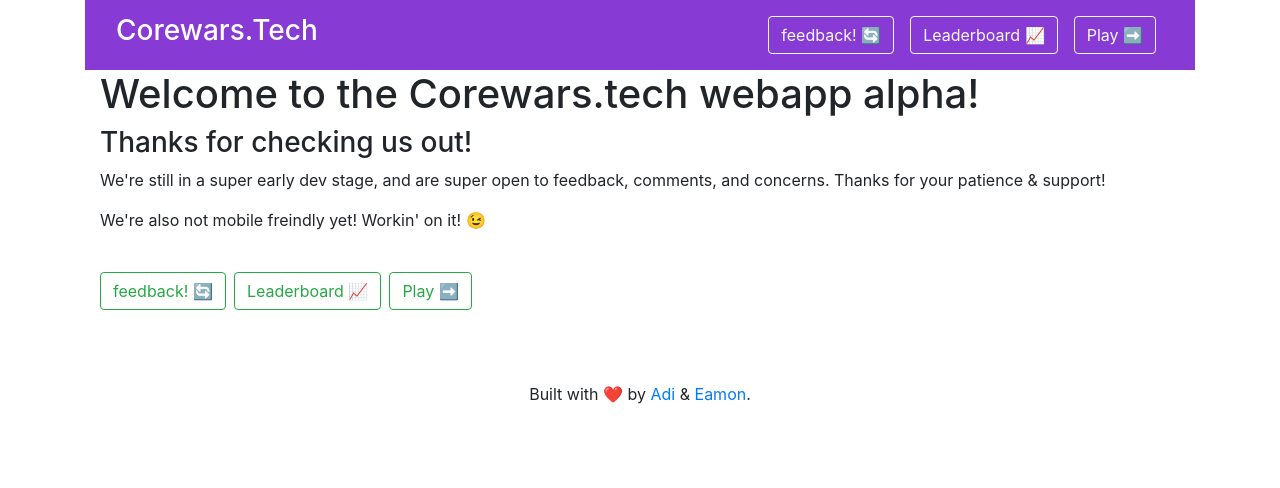
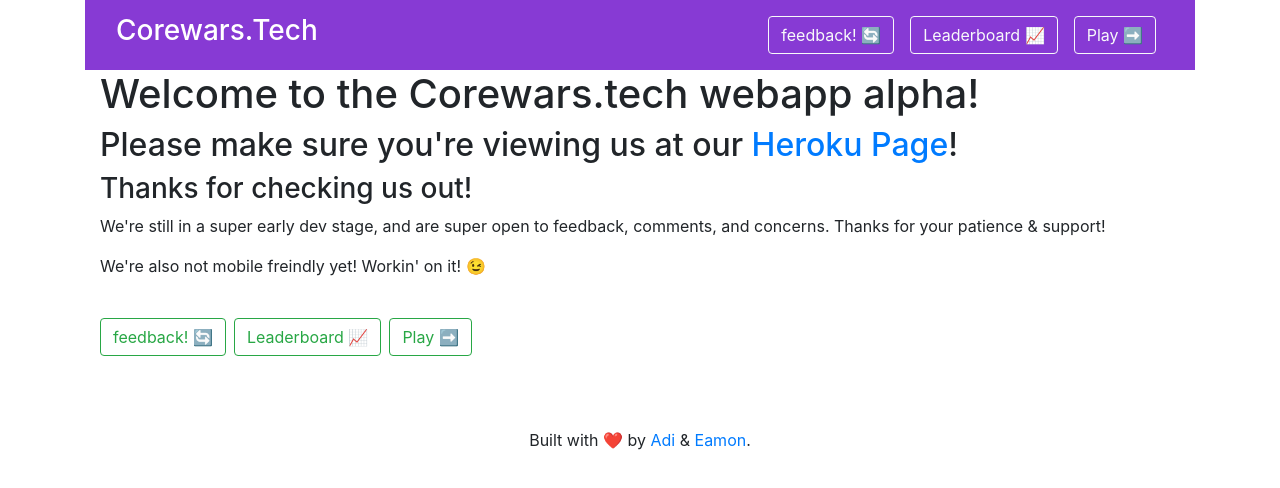
Before and after one commit to aramachandran7/corewars, a React (Create React App) app in the folder client/: page / in a window 1280 px wide. Shown: the top 488 px of the page. Built offline with nearby package versions, Linux system fonts and the light colour scheme.

Commit message:
heroku link, disabled save button

```diff
--- a/client/src/components/index.component.js
+++ b/client/src/components/index.component.js
@@ -1,5 +1,6 @@
 import React, { Component } from 'react';
 import { Link } from 'react-router-dom'
+import CardActions from "@material-ui/core/CardActions";
 export default function IndexComponent(){
         return(
             <div className="container">
@@ -10,6 +11,7 @@ export default function IndexComponent(){
                 </div>
                 <div className="row">
                     <div className="col-6">
+                        <h2> Please make sure you're viewing us at our <a href='https://corewarstechalpha.herokuapp.com/' rel='noopener noreferrer' target='_blank'>Heroku Page</a>!</h2>
                         <h3>Thanks for checking us out!</h3>
                         <p>We're still in a super early dev stage, and are super open to feedback, comments, and concerns. Thanks for your patience & support!</p>
                         <p>We're also not mobile freindly yet! Workin' on it! 😉 </p>
--- a/client/src/components/newwarrior.component.js
+++ b/client/src/components/newwarrior.component.js
@@ -586,7 +586,7 @@ export default class NewWarriorComponent extends Component {
                         <br />
                         <button type="button" onClick={this.showModal} className="btn btn-outline-warning float-left">Show Instructions  📃 </button>
 
-                        <button type="button" onClick={this.onSave} className="btn btn-outline-success float-right">Totally Finished? Save ✔️</button>
+                        <button type="button" onClick={this.onSave} className="btn btn-outline-success float-right" disabled >Totally Finished? Save ✔️</button>
                         <br />
                         <br />
                         {displayCommandCard(this.state.debugMode, this.state.easyMode, this.state.message)}
```
